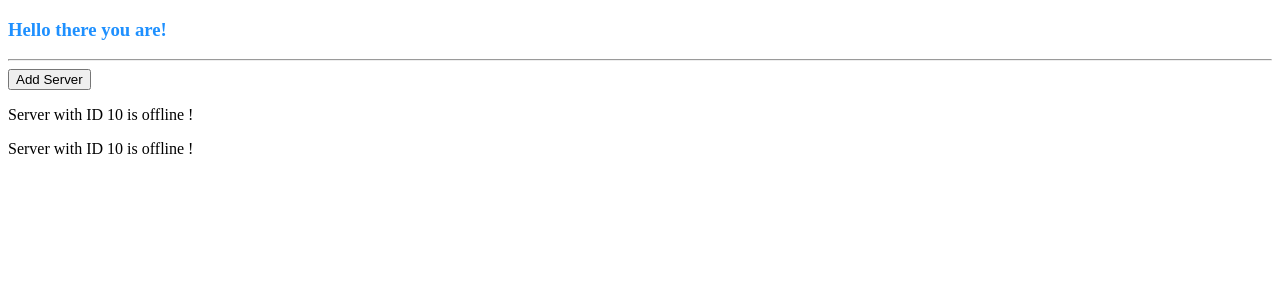
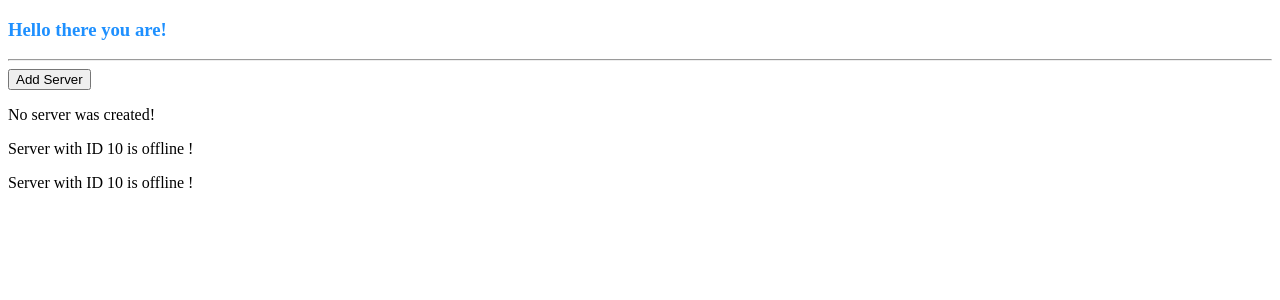
Before and after one commit to MarcosDaNight/Angular-Complete-Guide, an Angular app in the folder my-first-app/: page / in a window 1280 px wide. Shown: the top 300 px of the page. Built offline with nearby package versions, Linux system fonts and the light colour scheme.

Commit message:
event biding

```diff
--- a/my-first-app/src/app/servers/servers.component.html
+++ b/my-first-app/src/app/servers/servers.component.html
@@ -1,6 +1,9 @@
 
 <button
    class="btn btn-primary"
-   [disabled]="!allowNewServer">Add Server</button>
+   [disabled]="!allowNewServer"
+   (click)="onCreateServer()">Add Server</button>
+<!--<p [innerText]="allowNewServer"></p>-->
+<p>{{ serverCreationStatus }}</p>
 <app-server></app-server>
 <app-server></app-server>
--- a/my-first-app/src/app/servers/servers.component.ts
+++ b/my-first-app/src/app/servers/servers.component.ts
@@ -8,6 +8,7 @@ import { Component, OnInit } from '@angular/core';
 export class ServersComponent implements OnInit {
 
   allowNewServer = false;
+  serverCreationStatus = 'No server was created!';
 
   constructor() {
     setTimeout(() => {
@@ -18,4 +19,7 @@ export class ServersComponent implements OnInit {
   ngOnInit(): void {
   }
 
+  onCreateServer() {
+    this.serverCreationStatus = 'Server was created!'
+  }
 }
```
